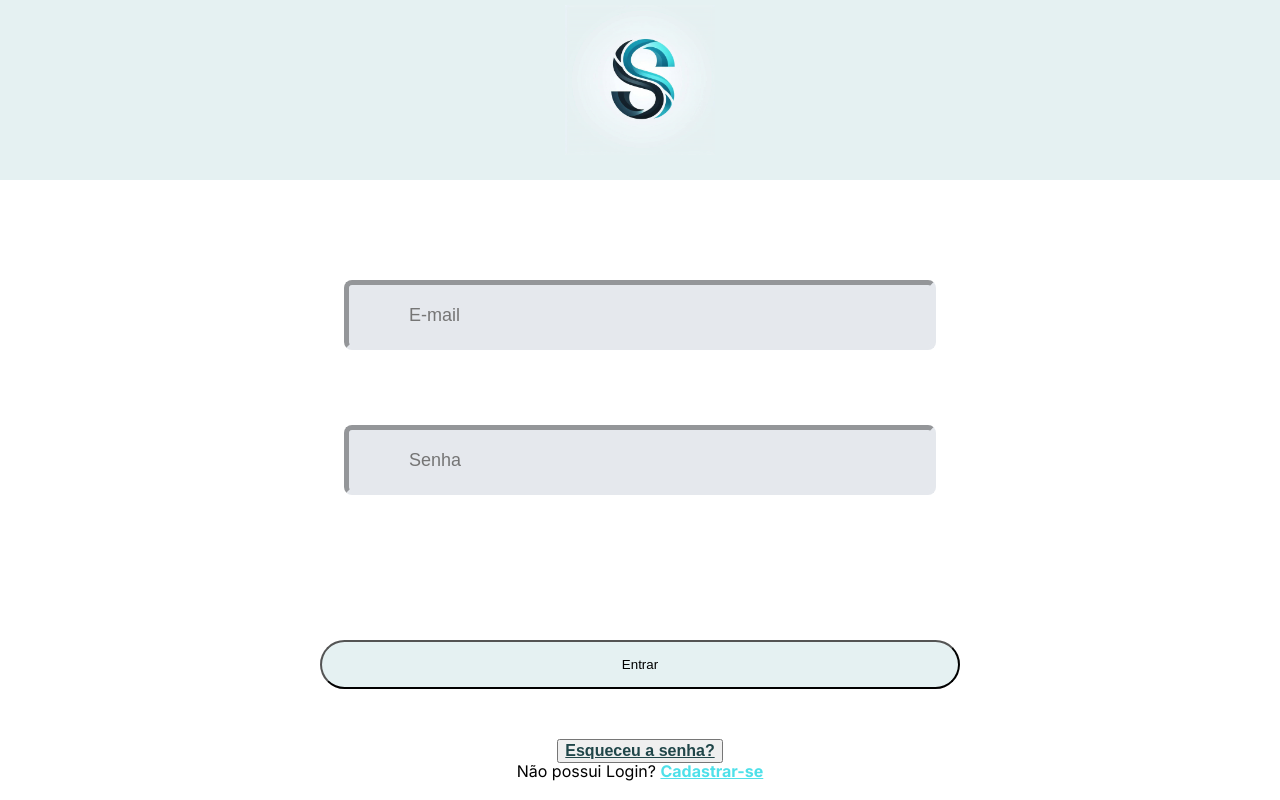
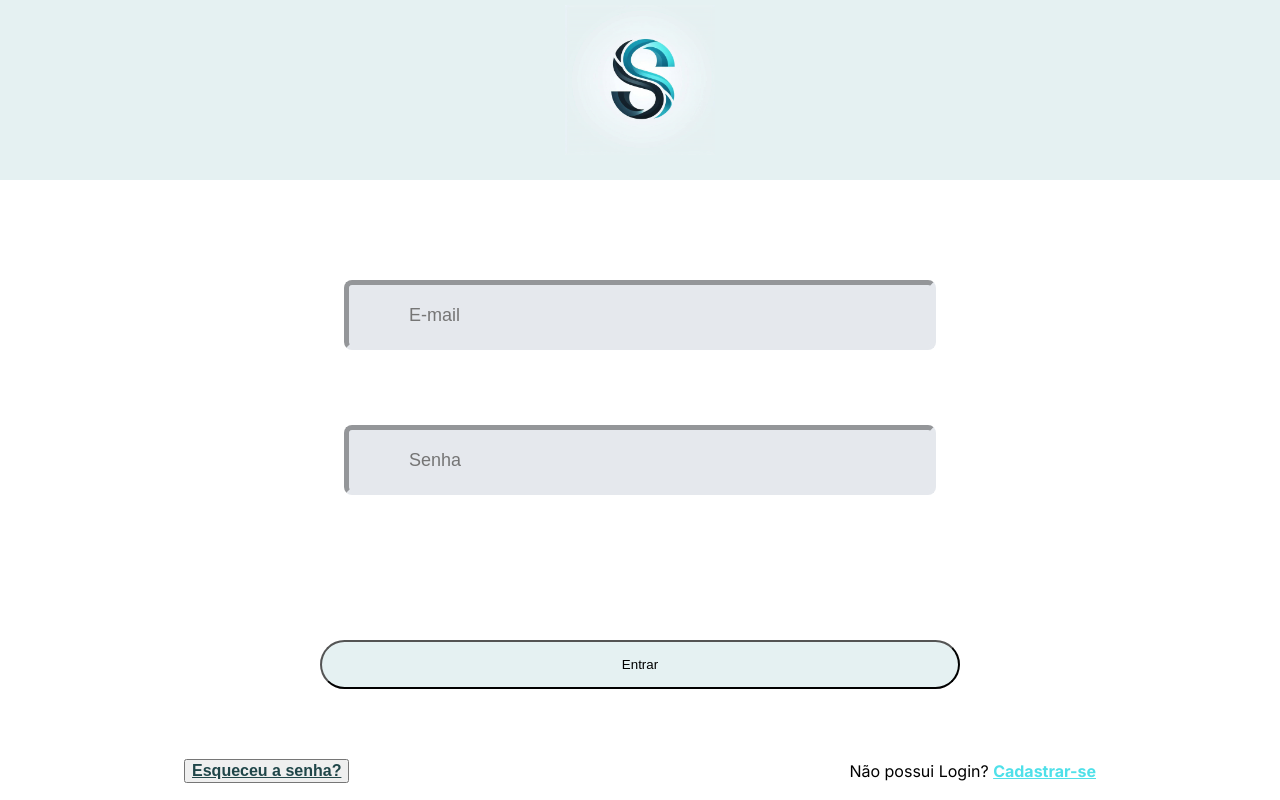
Before and after one commit to MELOKAI/my-app, a Next.js app: page / in a window 1280 px wide. Built offline with nearby package versions, Linux system fonts and the light colour scheme.

Commit message:
20/06 13:30

```diff
--- a/src/app/page.module.css
+++ b/src/app/page.module.css
@@ -2,7 +2,7 @@
   width: 100%;
 }
 
-.cabecalho{
+.cabecalho {
   display: flex;
   justify-content: center;
   height: 180px;
@@ -13,14 +13,13 @@
 .logoContainer {
   margin-bottom: 500px;
   justify-content: center;
-    margin-top: 5PX;
+  margin-top: 5px;
   font-weight: bold;
 }
 
-
 .spaceSchool {
   text-align: center;
-    color: #181C1F;
+  color: #181c1f;
   font-weight: bold;
   margin-top: 100px;
   font-size: 22px;
@@ -30,48 +29,48 @@
   width: 50%;
   display: flex;
   justify-content: center;
-    margin-top:10px;
+  margin-top: 10px;
 }
 
 .loginButton {
   width: 150%;
-    background-color:#e5f1f2;
+  background-color: #e5f1f2;
   padding: 15px 25px;
   border-radius: 50px;
-    margin-bottom:50px;
+  margin-bottom: 50px;
   margin-top: 10px;
   align-items: center;
-
 }
 
 .loginButtonText {
   text-align: center;
   color: #fff;
   font-weight: bold;
+}
 
+.optionsContainer {
+  display: flex;
+  align-items: center;
+  justify-content: center;
+  margin-top: 20px;
 }
 
 .registerLinkContainer {
-
-    flex-wrap: wrap;
-    justify-content: space-between;
-    bottom: 0;
+  display: flex;
+  align-items: center;
 }
 
 .registerLinkText {
   color: #4fe0e9;
   text-decoration: underline;
   font-weight: bold;
-
 }
 
 .link {
-    margin-bottom:0px;
-
-
+  margin-bottom: 0;
 }
 
-.main{
+.main {
   display: flex;
   margin: auto;
   justify-content: center;
@@ -92,8 +91,8 @@
 .input {
   height: 40px;
   width: 200%;
-    border-color: #E5E8ED;
-    background-color: #E5E8ED;
+  border-color: #e5e8ed;
+  background-color: #e5e8ed;
   border-width: 5px;
   border-radius: 8px;
   padding: 10px;
@@ -121,6 +120,7 @@
 
 .forgotPasswordButton {
   align-items: center;
+  margin-right: 500px;
 }
 
 .forgotPasswordText {
@@ -128,6 +128,4 @@
   text-decoration: underline;
   font-size: 16px;
   font-weight: 600;
-    margin-bottom: 100px;
-
 }
--- a/src/app/page.tsx
+++ b/src/app/page.tsx
@@ -12,10 +12,10 @@ const LoginScreen = () => {
 
   const handleLogin = () => {
     if (username === 'a' && password === 'a') {
-      // navigate to homepage
+      // navegar para a página inicial
       window.location.href = '/homepage';
     } else {
-      alert('Login or password is incorrect');
+      alert('Login ou senha incorretos');
     }
   };
 
@@ -23,10 +23,8 @@ const LoginScreen = () => {
     <div className={styles.container}>
       <header className={styles.cabecalho}>
         <div className={styles.logoContainer}>
-         <Image src="/SpaceSchool.jpeg" alt="SpaceSchool Logo" width={150} height={150} className={styles.logo} />
-
+          <Image src="/SpaceSchool.jpeg" alt="Logo SpaceSchool" width={150} height={150} className={styles.logo} />
         </div>
-
       </header>
       <main className={styles.main}>
         <div className={styles.formContainer}>
@@ -44,7 +42,6 @@ const LoginScreen = () => {
             value={password}
             onChange={(e) => setPassword(e.target.value)}
           />
-
           <i className={`icon-mail ${styles.iconMail}`} />
           <i className={`icon-lock ${styles.iconLock}`} />
           {sec && (
@@ -53,31 +50,24 @@ const LoginScreen = () => {
               onClick={() => setSec(!sec)}
             />
           )}
-
         </div>
         <div className={styles.bottomContainer}>
           <button className={styles.loginButton} onClick={handleLogin}>
             Entrar
           </button>
         </div>
-
-
+        <div className={styles.optionsContainer}>
           <button className={styles.forgotPasswordButton}>
             <a href="#" className={styles.forgotPasswordText}>
               Esqueceu a senha?
             </a>
           </button>
-
-      <div className={styles.registerLinkContainer}>
-
           <p className={styles.link}>
             Não possui Login?{' '}
-
             <Link href="/register" className={styles.registerLinkText}>
               Cadastrar-se
             </Link>
           </p>
-
         </div>
       </main>
     </div>
```
Lines whose indentation alone changed are shown as unchanged.
